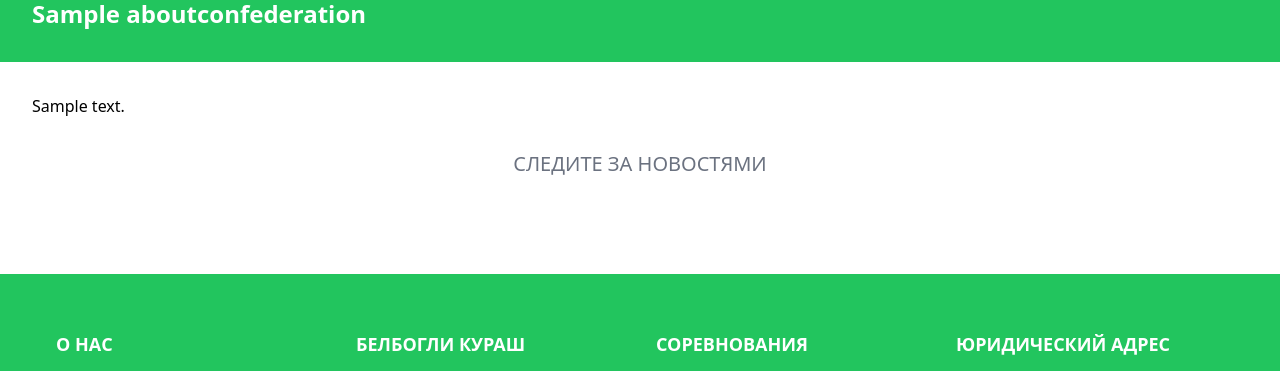
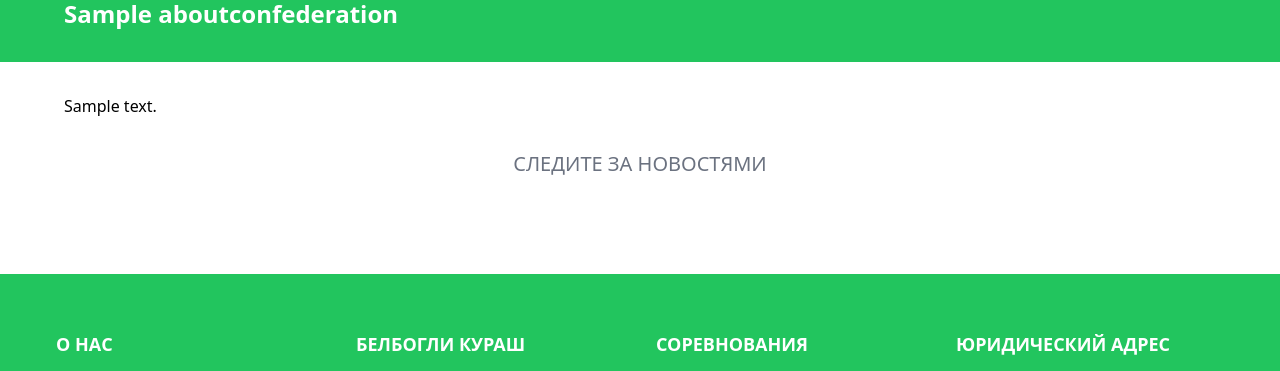
Before and after one commit to Shavkatjon-O/abkk.org, a Django app: page /about/confederation/ in a window 1280 px wide. Shown: the part 162-533 px from the top of the page. Run offline with Django 5.2, Linux system fonts and the light colour scheme; tables that the repository leaves empty hold one stand-in row (values such as "Sample post"); some libraries are stand-ins or nearby versions.

Commit message:
fix: padding

```diff
--- a/templates/about/confederation.html
+++ b/templates/about/confederation.html
@@ -8,11 +8,11 @@
 
 {% include 'includes/header.html' %}
 
-<div class="p-8 bg-gradient-to-tr from-footer-blue to-footer-green bg-green-500">
+<div class="px-16 py-8 bg-gradient-to-tr from-footer-blue to-footer-green bg-green-500">
   <h1 class="text-2xl text-white font-semibold">{{ confederation.title|safe }}</h1>
 </div>
 
-<div class="px-8 pt-8">
+<div class="px-16 pt-8">
   {{ confederation.content|safe }}
 </div>
 
```
